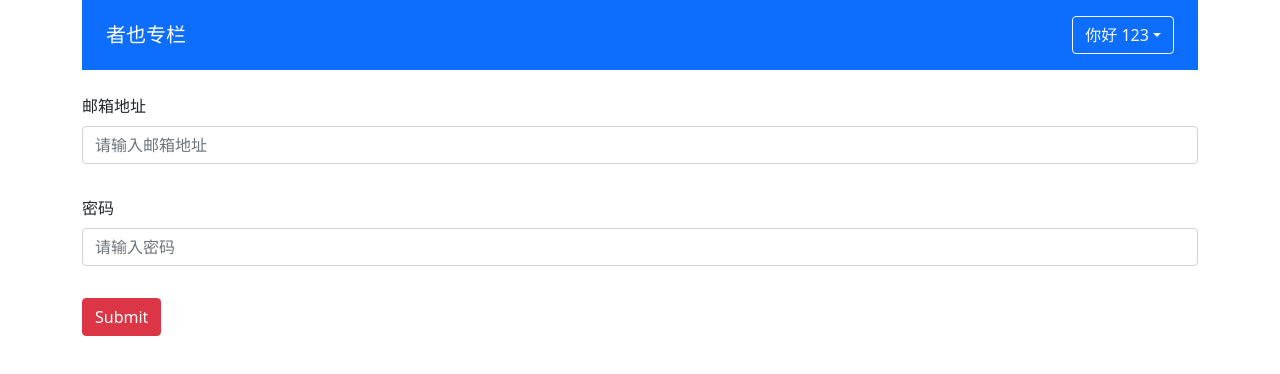
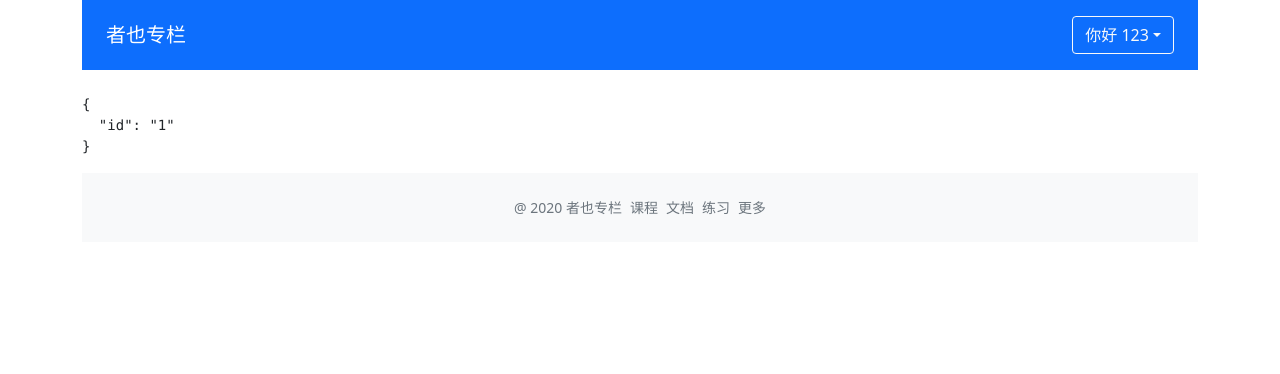
Before and after one commit to 15017662461/zheye, a Vue app: page /column/1 in a window 1280 px wide. Shown: the top 374 px of the page. Built offline with nearby package versions, Linux system fonts and the light colour scheme.

Commit message:
配置vue3的router

```diff
--- a/package.json
+++ b/package.json
@@ -11,7 +11,8 @@
     "@types/node": "^14.14.7",
     "bootstrap": "^5.0.0-alpha3",
     "mitt": "^2.1.0",
-    "vue": "^3.0.0"
+    "vue": "^3.0.0",
+    "vue-router": "^4.0.0-rc.3"
   },
   "devDependencies": {
     "@typescript-eslint/eslint-plugin": "^2.33.0",
--- a/src/App.vue
+++ b/src/App.vue
@@ -1,76 +1,28 @@
 <template>
   <div class="container">
     <globale-header :user="currentUser"></globale-header>
-    <!-- <column-list :list="testData"></column-list> -->
-    <validate-form @form-submit="onFormSubmit">
-      <div class="mb-3">
-        <label for="exampleInputEmail1" class="form-label">邮箱地址</label>
-        <validate-input ref="inputRef" v-model="emailVal" :rules="emailRules" type="text" placeholder="请输入邮箱地址"></validate-input>
-      </div>
-      <div class="mb-3">
-        <label for="exampleInputPassword1" class="form-label">密码</label>
-        <validate-input v-model="passVal" :rules="passRules" type="password" placeholder="请输入密码"></validate-input>
-      </div>
-      <template #submit>
-        <span class="btn btn-danger">Submit</span>
-      </template>
-    </validate-form>
+    <router-view></router-view>
+    <footer class="text-center py-4 text-secondary bg-light mt-6">
+      <small>
+        <ul class="list-inline mb-0">
+          <li class="list-inline-item">@ 2020 者也专栏</li>
+          <li class="list-inline-item">课程</li>
+          <li class="list-inline-item">文档</li>
+          <li class="list-inline-item">练习</li>
+          <li class="list-inline-item">更多</li>
+        </ul>
+      </small>
+    </footer>
+
   </div>
 </template>
 
 <script lang="ts">
 import {
   defineComponent,
-  onMounted,
-  onUpdated,
-  reactive,
-  ref,
-  watch,
 } from "vue";
-import ColumnList, { ColumnProps } from "./components/ColumnList.vue";
 import GlobaleHeader, { UserProps } from "./components/GlobalHeader.vue";
-import ValidateInput, { RulesProp } from "./components/ValidateInput.vue";
-import ValidateForm from './components/ValidateForm.vue'
-import { emitter } from './components/ValidateForm.vue'
 import "bootstrap/dist/css/bootstrap.min.css";
-const testData: ColumnProps[] = [
-  {
-    id: 1,
-    title: "test1的专栏",
-    description: "这是test1的专栏，有一段非常有益的见解，来更新吧",
-    avatar: "123",
-  },
-  {
-    id: 1,
-    title: "test1的专栏",
-    description: "这是test1的专栏，有一段非常有益的见解，来更新吧",
-    avatar: "123",
-  },
-  {
-    id: 1,
-    title: "test1的专栏",
-    description: "这是test1的专栏，有一段非常有益的见解，来更新吧",
-    avatar: "123",
-  },
-  {
-    id: 1,
-    title: "test1的专栏",
-    description: "这是test1的专栏，有一段非常有益的见解，来更新吧",
-    avatar: "123",
-  },
-  {
-    id: 1,
-    title: "test1的专栏",
-    description: "这是test1的专栏，有一段非常有益的见解，来更新吧",
-    // avatar:'123'
-  },
-  {
-    id: 1,
-    title: "test1的专栏",
-    description: "这是test1的专栏，有一段非常有益的见解，来更新吧",
-    avatar: "123",
-  },
-];
 
 const currentUser: UserProps = {
   isLogin: true,
@@ -81,36 +33,12 @@ const currentUser: UserProps = {
 export default defineComponent({
   name: "App",
   components: {
-    // ColumnList,
     GlobaleHeader,
-    ValidateInput,
-    ValidateForm,
   },
   setup() {
-    const emailVal = ref('')
-    const passVal = ref('')
-    const inputRef = ref<any>(null)
-    const emailRules: RulesProp = [
-      { type: "required", message: "电子邮箱不能为空" },
-      { type: "email", message: "请输入正确的邮箱地址" },
-    ];
-    const passRules: RulesProp = [
-      { type: "required", message: "密码不能为空" },
-    ];
-    const onFormSubmit = (result: boolean) => {
-      console.log(result)
-      emitter.emit('clear-value')
-    }
 
     return {
-      testData,
       currentUser,
-      emailRules,
-      passRules,
-      emailVal,
-      passVal,
-      onFormSubmit,
-      inputRef
     };
   },
 });
--- a/src/components/ColumnList.vue
+++ b/src/components/ColumnList.vue
@@ -6,7 +6,7 @@
           <img :src="column.avatar" :alt="column.title" class="rounded-circle border border-light w-25 my-3"/>
           <h5 class="card-title">{{ column.title }}</h5>
           <p class="card-text text-left">{{ column.description }}</p>
-          <a href="#" class="btn btn-outline-primary">进入专栏</a>
+          <router-link :to="`/column/${column.id}`" class="btn btn-outline-primary">进入专栏</router-link>
         </div>
       </div>
     </div>
--- a/src/main.ts
+++ b/src/main.ts
@@ -1,4 +1,35 @@
 import { createApp } from 'vue'
+import { createRouter, createWebHistory } from 'vue-router'
+import Home from './views/Home.vue'
+import Login from './views/Login.vue'
+import ColumnDetail from './views/ColumnDetail.vue'
 import App from './App.vue'
+
+
+const routerHistory = createWebHistory()
+const router = createRouter({
+  history:routerHistory,
+  routes:[
+    {
+      path: '/',
+      name: 'home',
+      component:Home
+    },
+    {
+      path: '/login',
+      name: 'login',
+      component:Login
+    },
+    {
+      path: '/column/:id',
+      name: 'column',
+      component:ColumnDetail,
+      meta:{x:1}
+    }
+  ]
+})
+
 import './assets/css/reset.css'
-createApp(App).mount('#app')
+const app = createApp(App)
+app.use(router)
+app.mount('#app')
--- /dev/null
+++ b/src/views/ColumnDetail.vue
@@ -0,0 +1,22 @@
+<template>
+  <div>
+    <pre>{{route.params}}</pre>
+  </div>
+</template>
+
+<script lang="ts">
+import { defineComponent } from "vue"
+import { useRoute } from 'vue-router'
+export default defineComponent({
+  name:'ColumnDetail',
+  setup(){
+    const route = useRoute()
+    return{
+      route
+    }
+  }
+
+})
+</script>
+<style scoped>
+</style>
--- /dev/null
+++ b/src/views/Home.vue
@@ -0,0 +1,13 @@
+<template>
+  <div>home</div>
+</template>
+
+<script lang="ts">
+import { defineComponent } from "vue"
+export default defineComponent({
+  name:'Home',
+
+})
+</script>
+<style scoped>
+</style>
--- /dev/null
+++ b/src/views/Login.vue
@@ -0,0 +1,13 @@
+<template>
+  <div>Login</div>
+</template>
+
+<script lang="ts">
+import { defineComponent } from "vue"
+export default defineComponent({
+  name:'login',
+
+})
+</script>
+<style scoped>
+</style>
```
Also changed, not shown: 1 other file (tests, documents, lock files or other folders).
